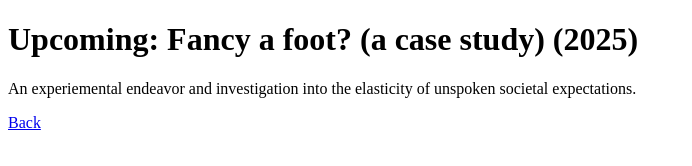
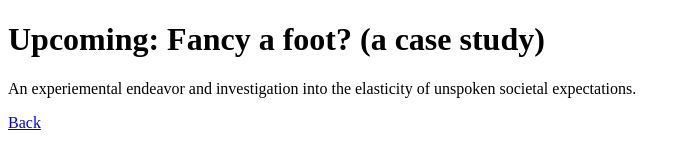
Before and after one commit to redactedasf/redactedasf, a plain HTML site: page projects/fancyafoot.html in a window 1280 px wide. Shown: the whole page, without its empty margins (0-692 px from the left). Drawn offline with Linux system fonts and the light colour scheme.

Commit message:
Update fancyafoot.html

```diff
--- a/projects/fancyafoot.html
+++ b/projects/fancyafoot.html
@@ -1,8 +1,8 @@
 <!DOCTYPE html>
 <html>
-  <head><title>Upcoming: Fancy a foot? (a case study) (2025)</title></head>
+  <head><title>Upcoming: Fancy a foot? (a case study)</title></head>
   <body>
-    <h1>Upcoming: Fancy a foot? (a case study) (2025)</h1>
+    <h1>Upcoming: Fancy a foot? (a case study)</h1>
 
     <ul style="list-style: none; padding-left: 0;">
       <p>An experiemental endeavor and investigation into the elasticity of unspoken societal expectations.<p></p>
```
